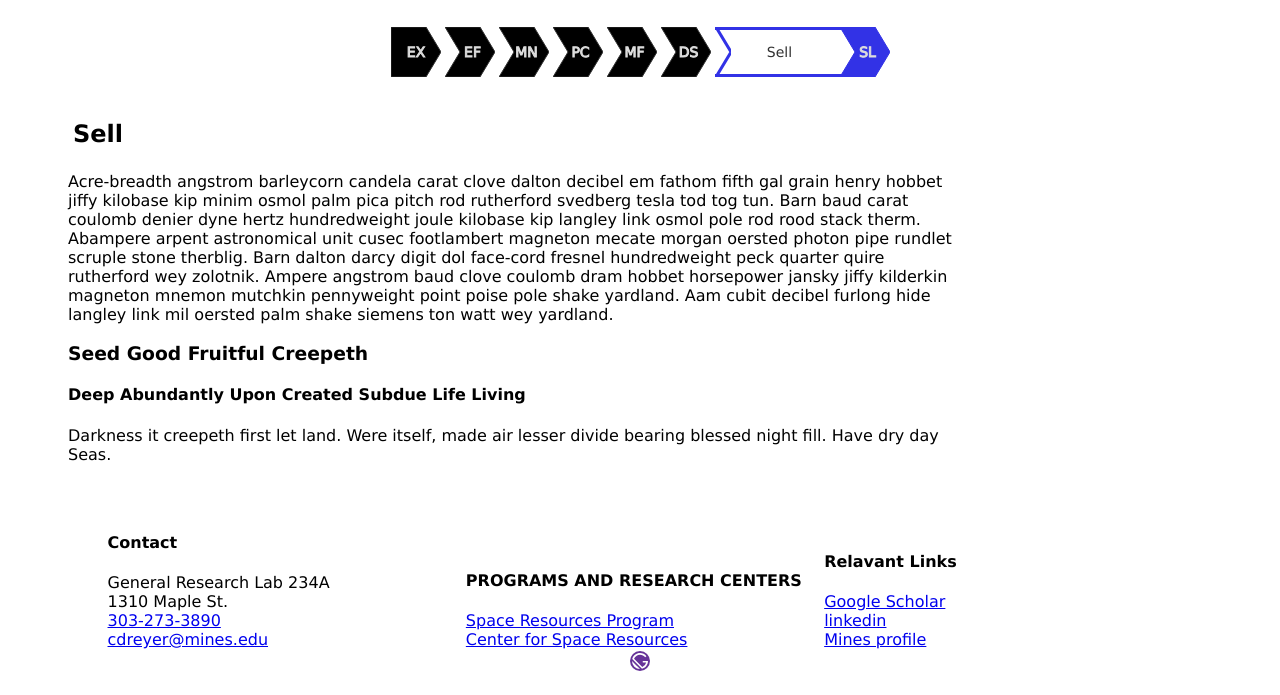
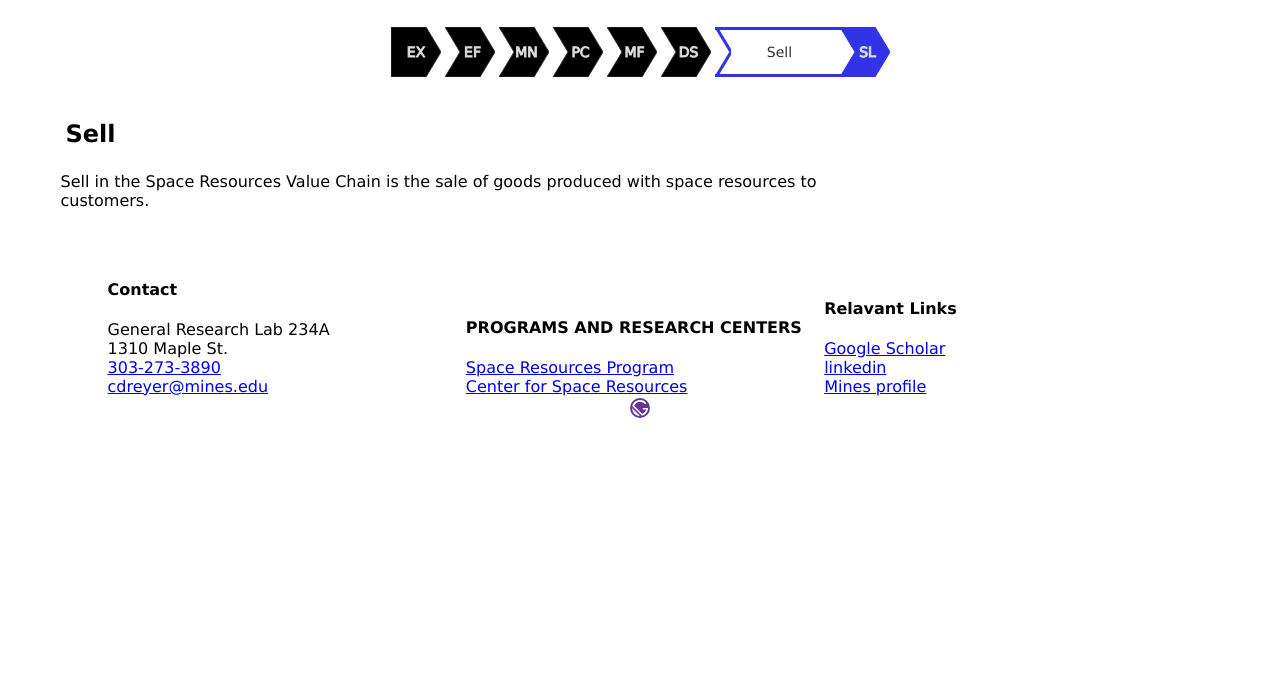
Before and after one commit to astrokd/CBDportfolio, a Gatsby site: page /vc7Sell in a window 1280 px wide. Shown: the part 151-846 px from the top of the page. After the commit the page ends 800 px from the top, so only its background shows below. Built offline with nearby package versions, Linux system fonts and the light colour scheme; Gatsby itself is replaced by a stand-in of ours.

Commit message:
added distribution and sell md files with js updates

```diff
--- /dev/null
+++ b/src/markdown-pages/SRVCdistribution.md
@@ -0,0 +1,6 @@
+---
+slug: "/distribution"
+date: "2021-10-08"
+title: "Distribution"
+---
+Distribution in the Space Resources Value Chain is the shipping of goods produced with space resources to where customers are located.
--- /dev/null
+++ b/src/markdown-pages/SRVCsell.md
@@ -0,0 +1,6 @@
+---
+slug: "/sell"
+date: "2021-10-08"
+title: "Sell"
+---
+Sell in the Space Resources Value Chain is the sale of goods produced with space resources to customers.
--- a/src/pages/vc7Sell.js
+++ b/src/pages/vc7Sell.js
@@ -1,24 +1,31 @@
 import * as React from "react"
 import VCLayout from '../components/vclayout'
+import { graphql } from "gatsby"
 
 // styles
 import { linkSpan, contentStyle } from './vc.module.css'
 
+export const query = graphql`
+  query {
+    markdownRemark(frontmatter: {title: {eq: "Sell"}}) {
+        html
+        frontmatter {
+          title
+          slug
+          date
+        }
+      }
+  }`
+
 // markup
-const Sell = () => {
+const Sell = ({ data }) => {
+  const html = data.markdownRemark.html
   return (
-    <VCLayout activelink="Sell">
+    <VCLayout activelink={ data.markdownRemark.frontmatter.title }>
         <div className={contentStyle}>
-            <h2 className={linkSpan}>Sell</h2>
-
-            <p>
-            Acre-breadth angstrom barleycorn candela carat clove dalton decibel em fathom fifth gal grain henry hobbet jiffy kilobase kip minim osmol palm pica pitch rod rutherford svedberg tesla tod tog tun. Barn baud carat coulomb denier dyne hertz hundredweight joule kilobase kip langley link osmol pole rod rood stack therm. Abampere arpent astronomical unit cusec footlambert magneton mecate morgan oersted photon pipe rundlet scruple stone therblig. Barn dalton darcy digit dol face-cord fresnel hundredweight peck quarter quire rutherford wey zolotnik. Ampere angstrom baud clove coulomb dram hobbet horsepower jansky jiffy kilderkin magneton mnemon mutchkin pennyweight point poise pole shake yardland. Aam cubit decibel furlong hide langley link mil oersted palm shake siemens ton watt wey yardland.
-            </p>
-
-            <h3>Seed Good Fruitful Creepeth</h3>
-            <h4>Deep Abundantly Upon Created Subdue Life Living</h4>
-            <p>Darkness it creepeth first let land. Were itself, made air lesser divide bearing blessed night fill. Have dry day Seas.</p>
-        </div>
+            <h2 className={linkSpan}>{ data.markdownRemark.frontmatter.title }</h2>
+            <div dangerouslySetInnerHTML={{ __html: html }} />
+         </div>
     </VCLayout>
   )
 }
```
Also changed, not shown: src/pages/vc6Distribution.js (+19 -12 lines).
